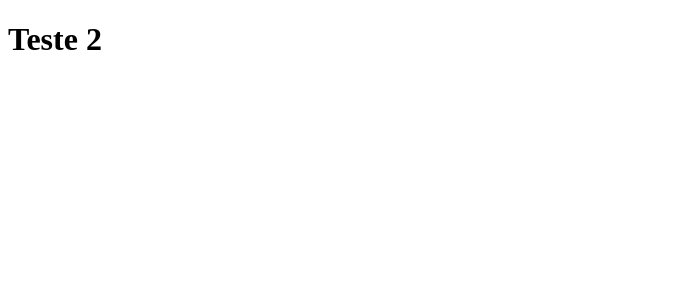
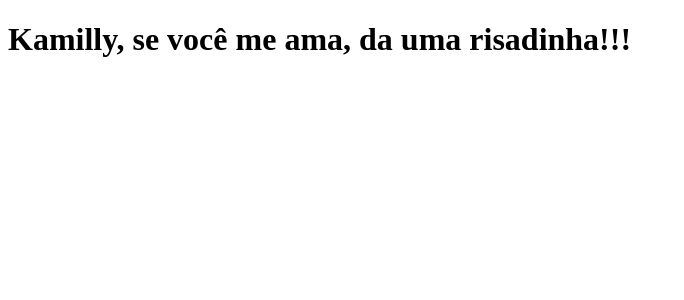
Before and after one commit to samueldsiqueira/la-fiesta, a Next.js app: page / in a window 1280 px wide. Shown: the top 300 px of the page, without its empty margins (0-684 px from the left). Built offline with nearby package versions, Linux system fonts and the light colour scheme.

Commit message:
modifica frase

```diff
--- a/pages/index.js
+++ b/pages/index.js
@@ -1,4 +1,4 @@
 function Home() {
-	return <h1>Teste 2</h1>;
+	return <h1>Kamilly, se você me ama, da uma risadinha!!!</h1>;
 }
 export default Home;
```
